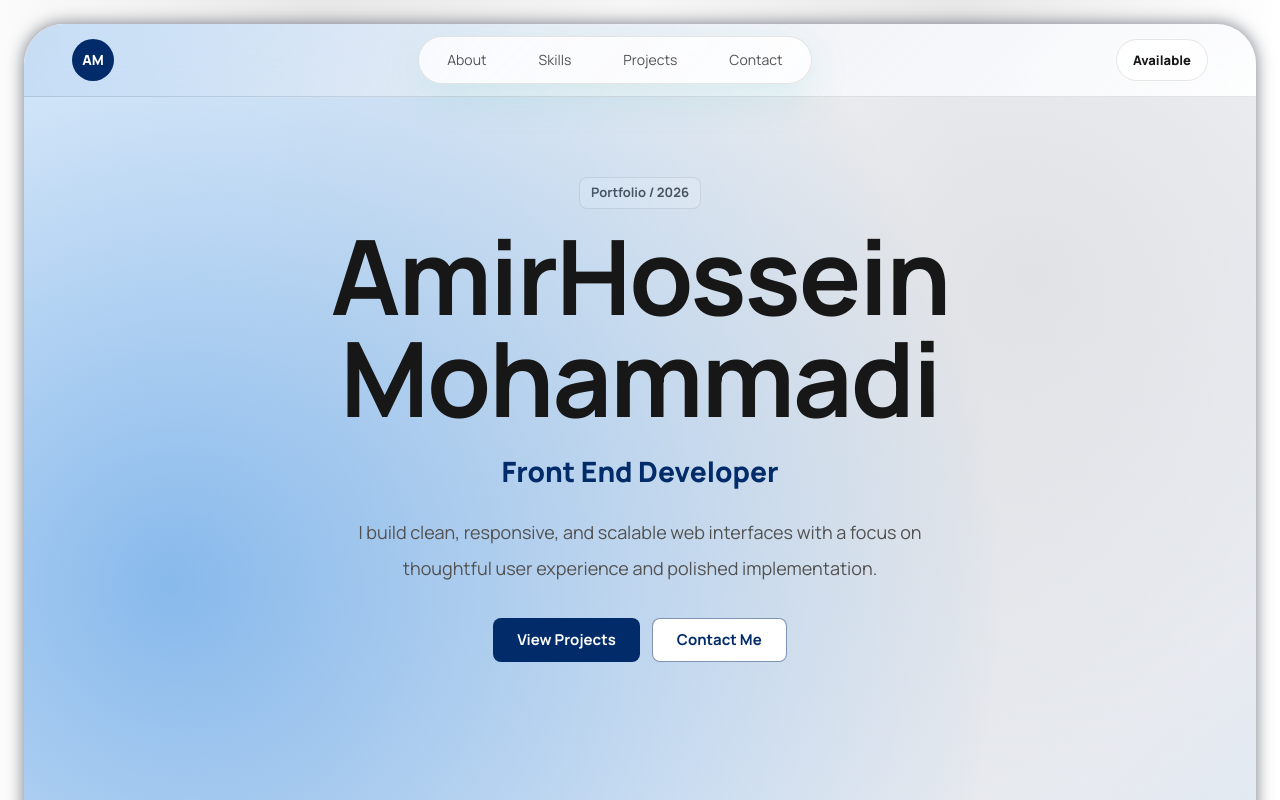
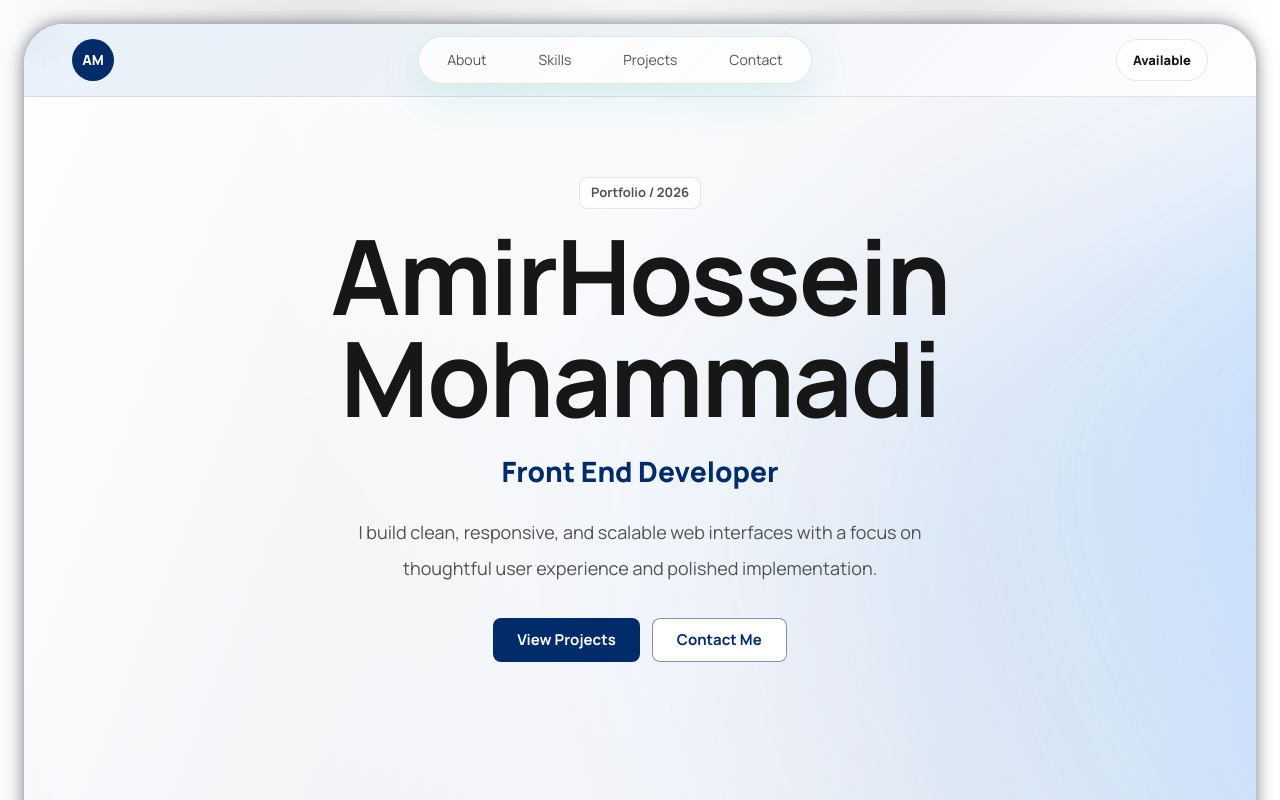
Before and after one commit to SefYek/portfolio, a Next.js app: page / in a window 1280 px wide. Shown: the top 800 px of the page. Built offline with nearby package versions, Linux system fonts and the light colour scheme; what @mui/material-nextjs would draw is missing.

Commit message:
update background ui

```diff
--- a/src/app/(site)/page.tsx
+++ b/src/app/(site)/page.tsx
@@ -10,6 +10,7 @@ export default function Home() {
       }}
     >
       <Box
+        className="mesh-shell"
         sx={{
           minHeight: "calc(100vh - 32px)",
           overflow: "clip",
@@ -18,18 +19,12 @@ export default function Home() {
           borderColor: "divider",
           boxShadow: "0px 0px 15px 1px rgba(15, 23, 42, .5)",
           background:
-            "linear-gradient(135deg, rgba(255,255,255,0.92), rgba(236,240,247,0.78) 42%, rgba(19, 119, 220, 0.56))",
-          "&::before": {
-            content: '""',
-            position: "absolute",
-            inset: 0,
-            pointerEvents: "none",
-            background:
-              "radial-gradient(circle at 12% 18%, rgba(19, 119, 220, 0.49), transparent 30%), radial-gradient(circle at 82% 8%, rgba(23,23,23,0.08), transparent 26%)",
-          },
+            "linear-gradient(135deg, rgba(255,255,255,0.88), rgba(236,240,247,0.72) 42%, rgba(95, 152, 238, 0.42))",
         }}
       >
-        <ProfilePage />
+        <Box sx={{ position: "relative", zIndex: 1 }}>
+          <ProfilePage />
+        </Box>
       </Box>
     </Box>
   );
--- a/src/app/globals.css
+++ b/src/app/globals.css
@@ -115,3 +115,73 @@ body {
   margin: 0;
   font-family: var(--font-site);
 }
+
+.mesh-shell::before,
+.mesh-shell::after {
+  content: "";
+  position: absolute;
+  inset: -25%;
+  pointer-events: none;
+}
+
+.mesh-shell::before {
+  background:
+    radial-gradient(circle at 14% 18%, rgba(95, 152, 238, 0.62), transparent 30%),
+    radial-gradient(circle at 84% 12%, rgba(63, 191, 175, 0.34), transparent 30%),
+    radial-gradient(circle at 76% 72%, rgba(1, 43, 105, 0.28), transparent 30%),
+    radial-gradient(circle at 20% 82%, rgba(63, 191, 175, 0.34), transparent 30%);
+  filter: blur(100px) saturate(1.5);
+  opacity: 0.9;
+  transform: translate3d(0, 0, 0) scale(1.05);
+  animation: mesh-drift 50s ease infinite;
+}
+
+.mesh-shell::after {
+  background:
+    radial-gradient(circle at 50% 10%, rgba(255, 255, 255, 0.55), transparent 22%),
+    linear-gradient(115deg, transparent 22%, rgba(255, 255, 255, 0.2), transparent 56%);
+  mix-blend-mode: screen;
+  opacity: 0.55;
+  animation: mesh-glow 50s ease infinite;
+}
+
+@keyframes mesh-drift {
+
+  0% {
+    transform:
+      scale(1)
+      rotate(0deg);
+  }
+
+  50% {
+    transform:
+      scale(1.5)
+      rotate(180deg);
+  }
+
+  100% {
+    transform:
+      scale(.7)
+      rotate(360deg);
+  }
+
+}
+
+@keyframes mesh-glow {
+  from {
+    transform: translate3d(3%, -2%, 0) scale(1);
+    opacity: .45;
+  }
+
+  to {
+    transform: translate3d(-3%, 2%, 0) scale(1.08);
+    opacity: 0.72;
+  }
+}
+
+@media (prefers-reduced-motion: reduce) {
+  .mesh-shell::before,
+  .mesh-shell::after {
+    animation: none;
+  }
+}
```
